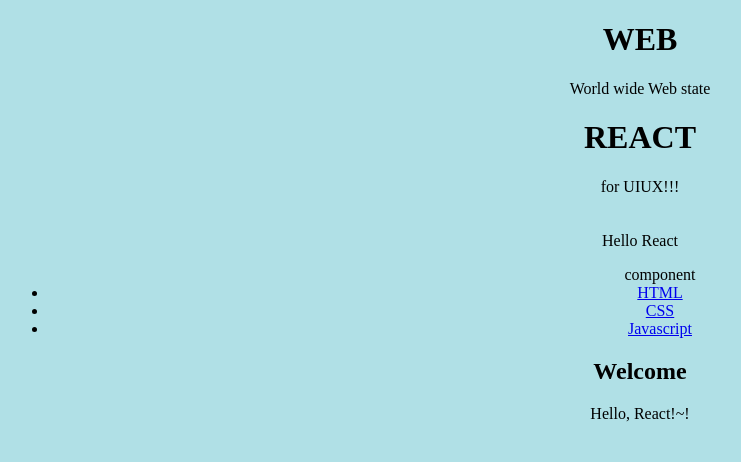
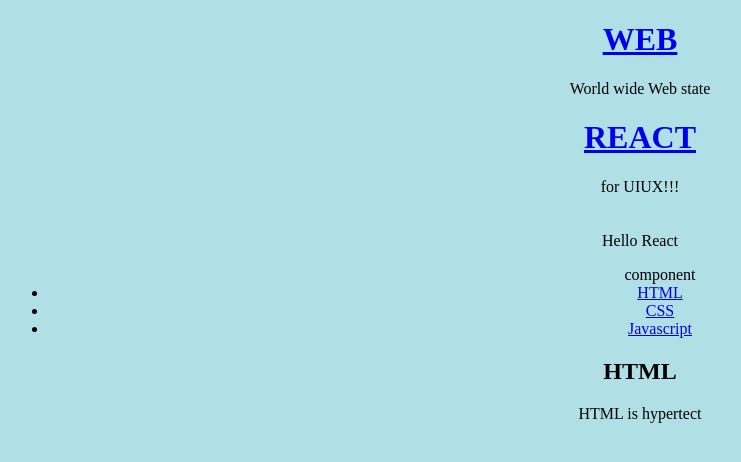
Before and after one commit to elbum/react-toy1, a React (Create React App) app: page / in a window 1280 px wide. Shown: the top 462 px of the page, without its empty margins (0-741 px from the left). Built offline with nearby package versions, Linux system fonts and the light colour scheme.

Commit message:
component event

```diff
--- a/src/App.js
+++ b/src/App.js
@@ -8,7 +8,7 @@
   constructor(props) {
     super(props);
     this.state = {
-      mode: "welcome",
+      mode: "read",
       welcome: { title: "Welcome", desc: "Hello, React!~!" },
       subject: { title: 'WEB', sub: 'World wide Web state' },
       contents: [
@@ -34,9 +34,16 @@
     }
 
     return (<div className="App">
-      <Subject tittle={this.state.subject.title} sub={this.state.subject.sub}>
-        hello sub
+      <Subject
+        tittle={this.state.subject.title}
+        sub={this.state.subject.sub}
+        onChangeXPage={function(){
+          this.setState({mode:'welcome'});
+          alert('hihihi');
+        }.bind(this)}>
+
       </Subject>
+
       <Subject tittle="REACT" sub="for UIUX!!!">
       </Subject>
 
--- a/src/components/Subject.js
+++ b/src/components/Subject.js
@@ -4,7 +4,12 @@
     render() {
         return (
             <header>
+                <a href="/" onClick={function(e){
+                    e.preventDefault();
+                    this.props.onChangeXPage();
+                }.bind(this)}>
                 <h1> {this.props.tittle} </h1>
+                </a>
                 {this.props.sub}
             </header>
         );
```
